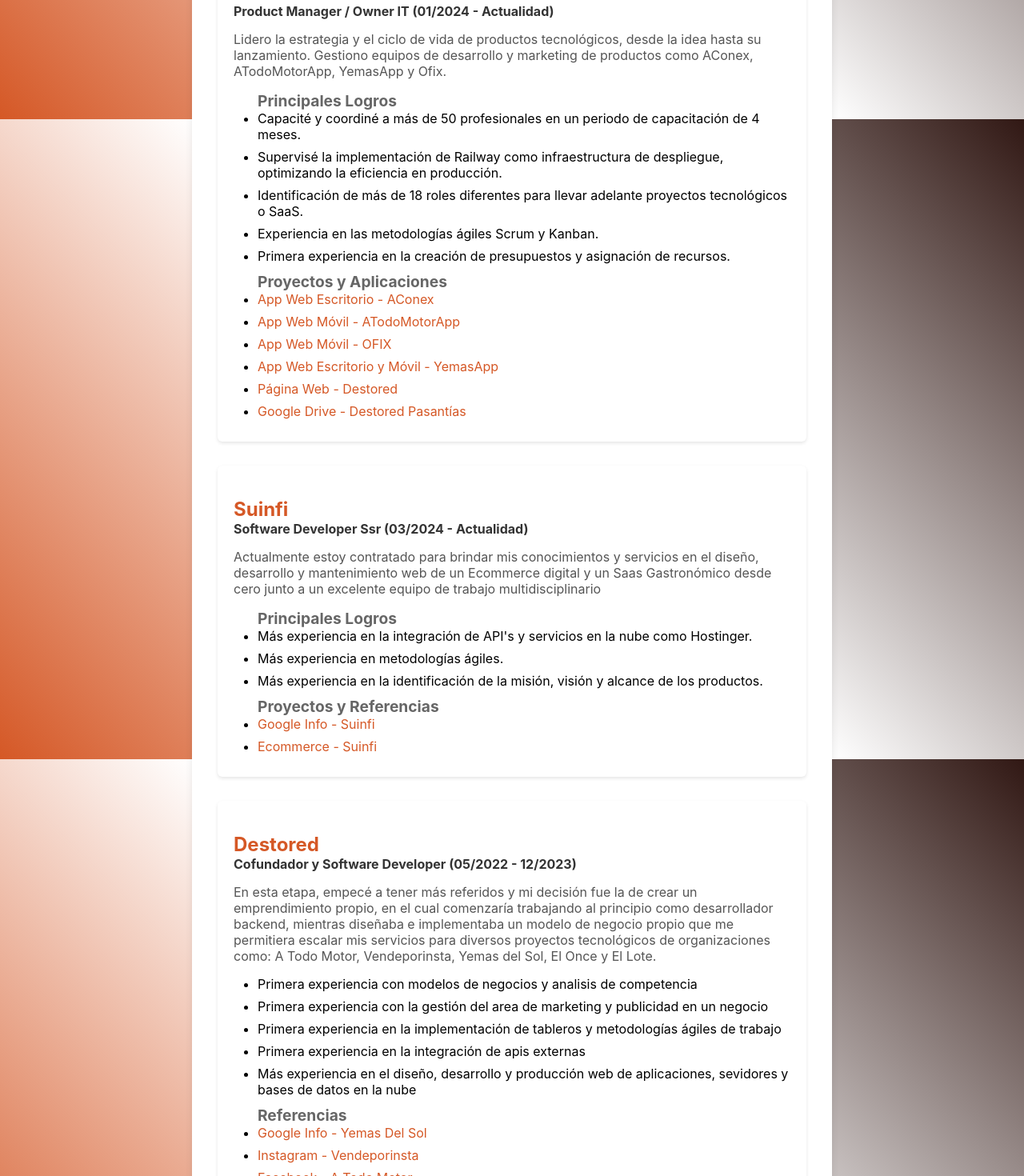
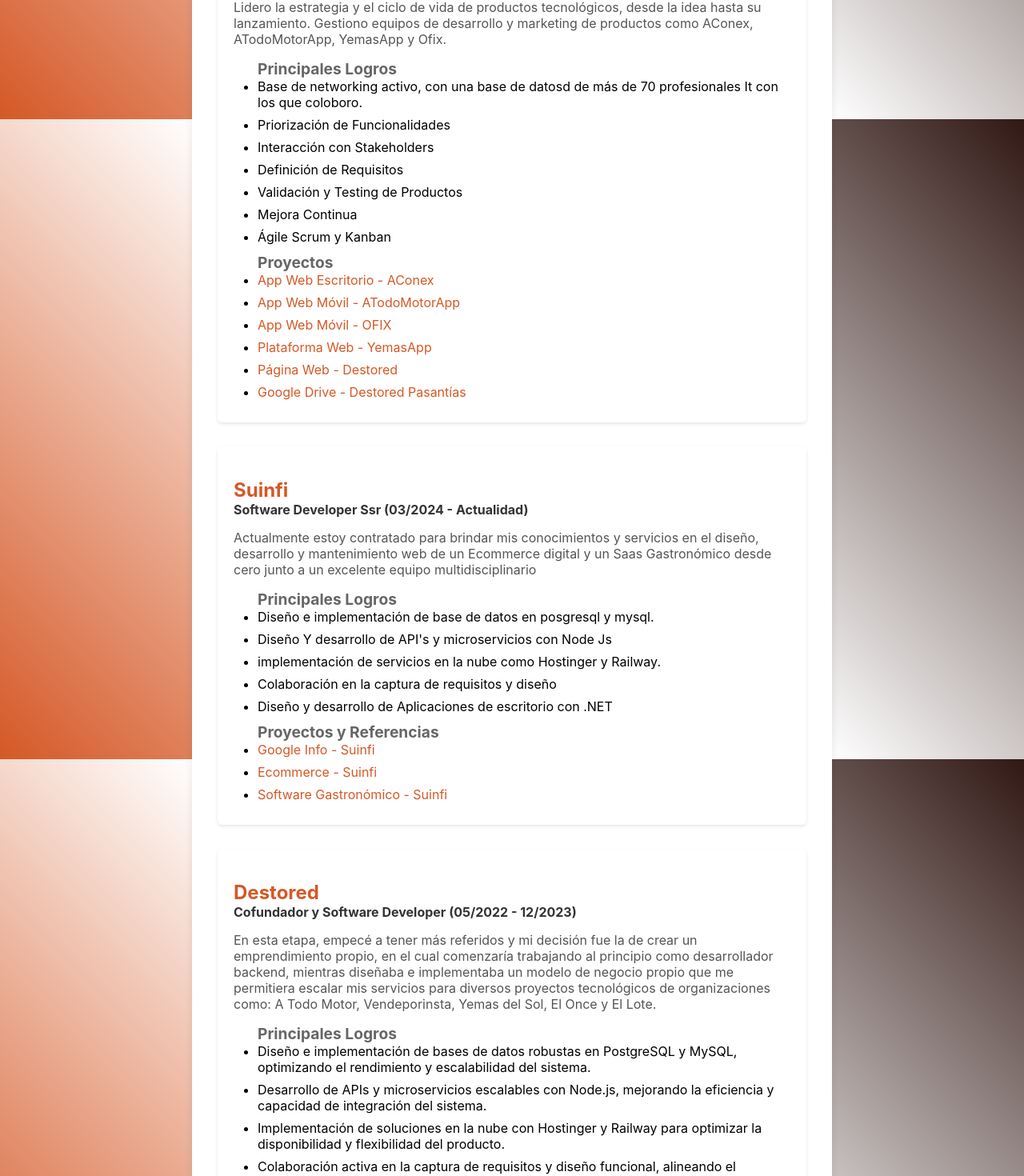
Before and after one commit to LucianoMassa98/Portfolio, a React (Create React App) app: page / in a window 1280 px wide. Shown: the part 1451-2921 px from the top of the page at 80% size. Built offline with nearby package versions, Linux system fonts and the light colour scheme.

Commit message:
fixed ortografía

```diff
--- a/src/components/Education.js
+++ b/src/components/Education.js
@@ -12,7 +12,7 @@
       </p>
 
       <div className="study-section">
-        <h4>Universidad Nacional de San Juan - Facultad de Ciencias Excactas</h4>
+        <h4>Facultad de Ciencias Exactas, Físicas y Naturales UNSJ</h4>
         <p className="degree">Ingeniería en Sistemas de Información (2016 - Actualidad)</p>
         <p>Durante mi carrera, adquirí conocimientos fundamentales en programación, diseño de sistemas y bases de datos, además de una sólida comprensión de los principios de ingeniería de software y gestión de proyectos.</p>
 
@@ -31,23 +31,15 @@
         <ul>
           <h5>Principales Cursos Completados</h5>
           <li>Curso de JavaScript Avanzado</li>
-          <li>Desarrollo Backend con Node.js</li>
-          <li>React: Componentes y Estados</li>
+          <li>Diseño Web: Figma y Fundamentos </li>
+          <li>Desarrollo Backend: Node.js, Express js, Passaport JS y Postgresql </li>
+          <li>Desarrollo Frontend: React Js, Vue Js y .Net C#</li>
+          <li>Extras: Ventas en Internet, Negocios Online y Planificación de Proyectos </li>
+
         </ul>
       </div>
 
-      <div className="study-section">
-        <h4>Scrum.org</h4>
-        <p className="degree">Certificación Profesional Scrum Master (2023)</p>
-        <p>Obtuve una certificación en Scrum Master, fortaleciendo mis habilidades en la implementación de metodologías ágiles, gestión de equipos y optimización de procesos en proyectos de desarrollo de software.</p>
 
-        <ul>
-          <h5>Principales Competencias</h5>
-          <li>Facilitación de ceremonias Scrum: Daily Standup, Sprint Review, y Retrospective.</li>
-          <li>Implementación de herramientas para el seguimiento de tareas y planificación de sprint.</li>
-          <li>Capacidad para resolver conflictos de equipo y promover la colaboración efectiva.</li>
-        </ul>
-      </div>
     </section>
   );
 };
--- a/src/components/Experience.js
+++ b/src/components/Experience.js
@@ -9,9 +9,7 @@
         Cuento con experiencia liderando equipos multidisciplinarios para desarrollar
         soluciones tecnológicas que impulsan el crecimiento empresarial. Con una sólida
         trayectoria en la gestión de productos de software, he trabajado en proyectos
-        innovadores, especializándome en optimizar procesos, coordinar equipos y entregar productos de alto
-        impacto. Mi enfoque se centra en alinear la visión del producto con los objetivos
-        de negocio, asegurando soluciones eficientes y de calidad.
+        innovadores, especializándome en optimizar procesos, coordinar equipos y entregar productos digitales.
       </p>
 
       <div className="job-section">
@@ -21,20 +19,23 @@
 
         <ul>
           <h5>Principales Logros</h5>
-          <li>Capacité y coordiné a más de 50 profesionales en un periodo de capacitación de 4 meses.</li>
-          <li>Supervisé la implementación de Railway como infraestructura de despliegue, optimizando la eficiencia en producción.</li>
-          <li>Identificación de más de 18 roles diferentes para llevar adelante proyectos tecnológicos o SaaS.</li>
-          <li>Experiencia en las metodologías ágiles Scrum y Kanban.</li>
-          <li>Primera experiencia en la creación de presupuestos y asignación de recursos.</li>
+          <li>Base de networking activo, con una base de datosd de más de 70 profesionales It con los que coloboro.</li>
+          <li>Priorización de Funcionalidades</li>
+          <li>Interacción con Stakeholders</li>
+          <li>Definición de Requisitos</li>
+          <li>Validación y Testing de Productos</li>
+          <li>Mejora Continua</li>
+          <li>Ágile Scrum y Kanban</li>
+
 
         </ul>
 
         <ul>
-          <h5>Proyectos y Aplicaciones</h5>
+          <h5>Proyectos</h5>
           <li><a href="https://aconex.up.railway.app/login" className="enlaces">App Web Escritorio - AConex</a></li>
           <li><a href="https://atodomotor.up.railway.app/login" className="enlaces">App Web Móvil - ATodoMotorApp</a></li>
           <li><a href="https://ofix.up.railway.app/" className="enlaces">App Web Móvil - OFIX</a></li>
-          <li><a href="https://yemasdelsol.up.railway.app/login" className="enlaces">App Web Escritorio y Móvil - YemasApp</a></li>
+          <li><a href="https://frondend-yemas-del-sol-development.up.railway.app/" className="enlaces">Plataforma Web - YemasApp</a></li>
           <li><a href="https://destored.up.railway.app/" className="enlaces">Página Web - Destored</a></li>
           <li><a href="https://destored.up.railway.app/" className="enlaces">Google Drive - Destored Pasantías</a></li>
 
@@ -44,19 +45,23 @@
       <div className="job-section">
         <h4>Suinfi</h4>
         <p className="position">Software Developer Ssr (03/2024 - Actualidad)</p>
-        <p>Actualmente estoy contratado para brindar mis conocimientos y servicios en el diseño, desarrollo y mantenimiento web de un Ecommerce digital y un Saas Gastronómico desde cero junto a un excelente equipo de trabajo multidisciplinario</p>
+        <p>Actualmente estoy contratado para brindar mis conocimientos y servicios en el diseño, desarrollo y mantenimiento web de un Ecommerce digital y un Saas Gastronómico desde cero junto a un excelente equipo multidisciplinario</p>
 
         <ul>
           <h5>Principales Logros</h5>
-          <li>Más experiencia en la integración de API's y servicios en la nube como Hostinger.</li>
-          <li>Más experiencia en metodologías ágiles.</li>
-          <li>Más experiencia en la identificación de la misión, visión y alcance de los productos.</li>
+          <li>Diseño e implementación de base de datos en posgresql y mysql.</li>
+          <li>Diseño Y desarrollo de API's y microservicios con Node Js</li>
+          <li>implementación de servicios en la nube como Hostinger y Railway.</li>
+          <li>Colaboración en la captura de requisitos y diseño</li>
+          <li>Diseño y desarrollo de Aplicaciones de escritorio con .NET</li>
         </ul>
 
         <ul>
           <h5>Proyectos y Referencias</h5>
           <li><a href="https://g.co/kgs/rCKZGuk" className="enlaces">Google Info - Suinfi</a></li>
           <li><a href="https://www.suinfi.com/" className="enlaces">Ecommerce - Suinfi</a></li>
+          <li><a href="https://app.suinfi.com/" className="enlaces">Software Gastronómico - Suinfi</a></li>
+
         </ul>
       </div>
 
@@ -66,13 +71,13 @@
         <p>En esta etapa, empecé a tener más referidos y mi decisión fue la de crear un emprendimiento propio, en el cual comenzaría trabajando al principio como desarrollador backend, mientras diseñaba e implementaba un modelo de negocio propio que me permitiera escalar mis servicios para diversos proyectos tecnológicos de organizaciones como: A Todo Motor, Vendeporinsta, Yemas del Sol, El Once y El Lote.</p>
 
         <ul>
-        <li>Primera experiencia con modelos de negocios y analisis de competencia</li>
-              <li>Primera experiencia con la gestión del area de marketing y publicidad en un negocio</li>
-              <li>Primera experiencia en la implementación de tableros y metodologías ágiles de trabajo</li>
-              <li>Primera experiencia en la integración de apis externas</li>
-              <li>Más experiencia en el diseño, desarrollo y producción web de aplicaciones, sevidores y bases de datos en la nube</li>
-
-        </ul>
+        <h5>Principales Logros</h5>
+        <li>Diseño e implementación de bases de datos robustas en PostgreSQL y MySQL, optimizando el rendimiento y escalabilidad del sistema.</li>
+        <li>Desarrollo de APIs y microservicios escalables con Node.js, mejorando la eficiencia y capacidad de integración del sistema.</li>
+        <li>Implementación de soluciones en la nube con Hostinger y Railway para optimizar la disponibilidad y flexibilidad del producto.</li>
+        <li>Colaboración activa en la captura de requisitos y diseño funcional, alineando el desarrollo a las necesidades del cliente y mejorando la experiencia del usuario.</li>
+        <li>Diseño y desarrollo de aplicaciones de escritorio utilizando .NET, ampliando el alcance de la solución a diferentes plataformas de usuario.</li>
+    </ul>
 
         <ul>
           <h5>Referencias</h5>
```
